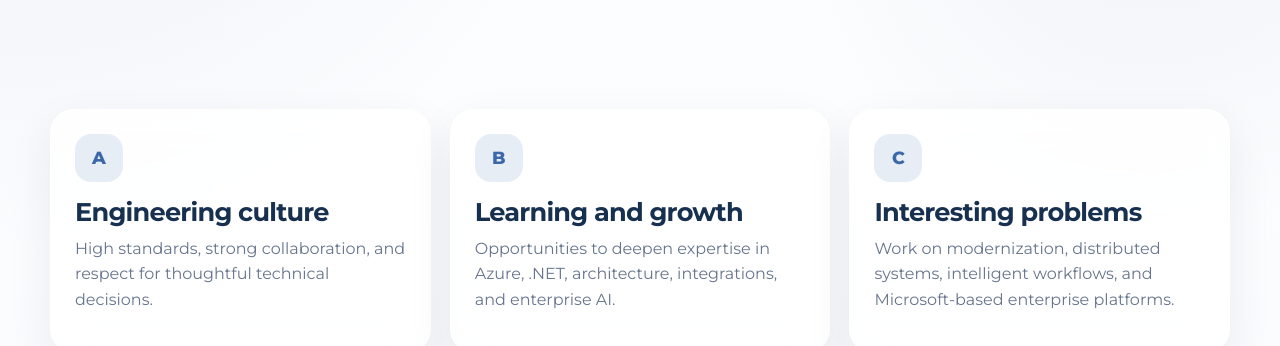
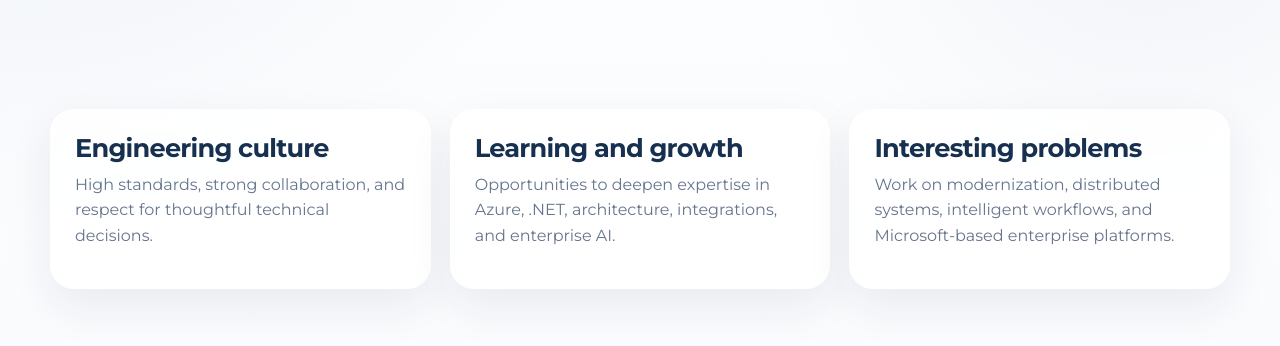
Before and after one commit to vikkarlstrom-rgb/AlternisConsulting, a plain HTML site: page careers.html in a window 1280 px wide. Shown: the part 458-804 px from the top of the page. Drawn offline with Linux system fonts and the light colour scheme.

Commit message:
Add files via upload

```diff
--- a/careers.html
+++ b/careers.html
@@ -49,9 +49,9 @@
           </section>
           <section class="section-tight">
             <div class="container grid-3">
-              <article class="card"><div class="icon-badge">A</div><h3>Engineering culture</h3><p>High standards, strong collaboration, and respect for thoughtful technical decisions.</p></article>
-              <article class="card"><div class="icon-badge">B</div><h3>Learning and growth</h3><p>Opportunities to deepen expertise in Azure, .NET, architecture, integrations, and enterprise AI.</p></article>
-              <article class="card"><div class="icon-badge">C</div><h3>Interesting problems</h3><p>Work on modernization, distributed systems, intelligent workflows, and Microsoft-based enterprise platforms.</p></article>
+              <article class="card"><h3>Engineering culture</h3><p>High standards, strong collaboration, and respect for thoughtful technical decisions.</p></article>
+              <article class="card"><h3>Learning and growth</h3><p>Opportunities to deepen expertise in Azure, .NET, architecture, integrations, and enterprise AI.</p></article>
+              <article class="card"><h3>Interesting problems</h3><p>Work on modernization, distributed systems, intelligent workflows, and Microsoft-based enterprise platforms.</p></article>
             </div>
           </section>
           <section class="section-tight">
```
Also changed, not shown: about.html (+0 -7 lines).
